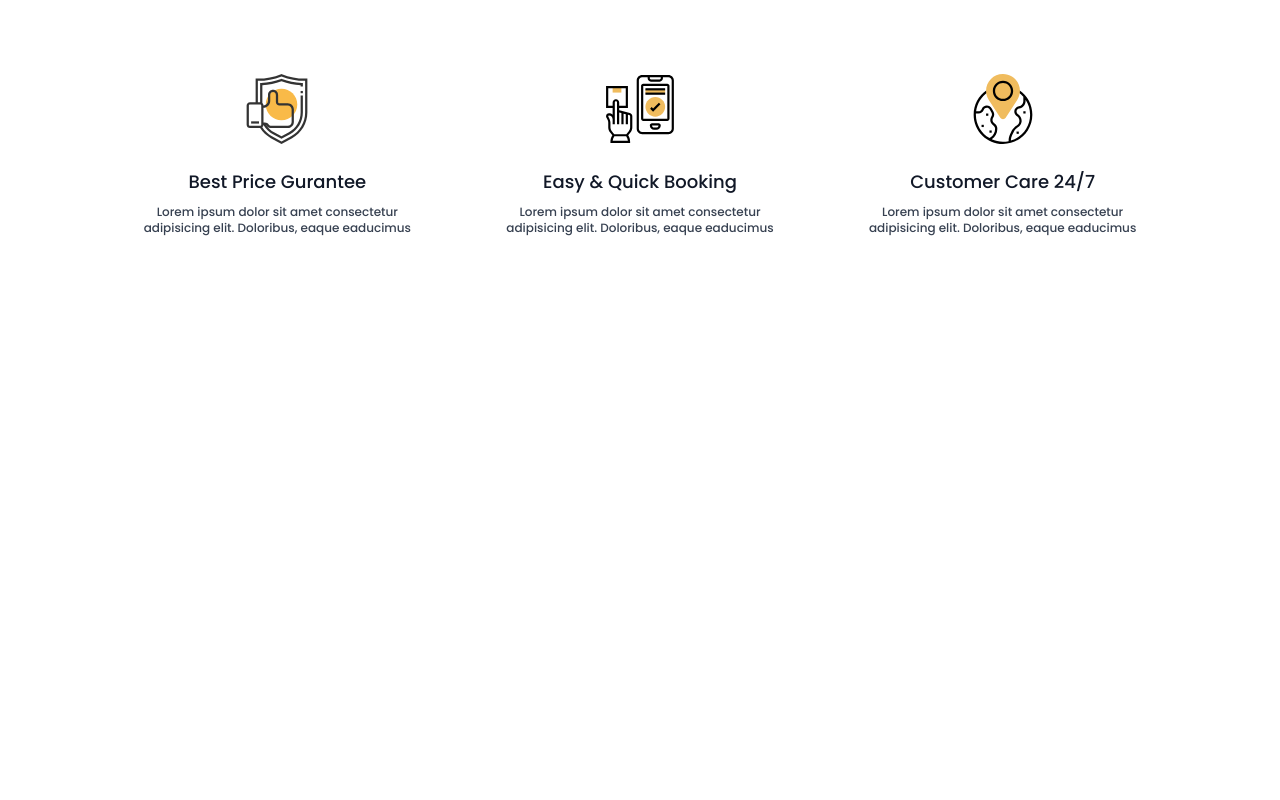
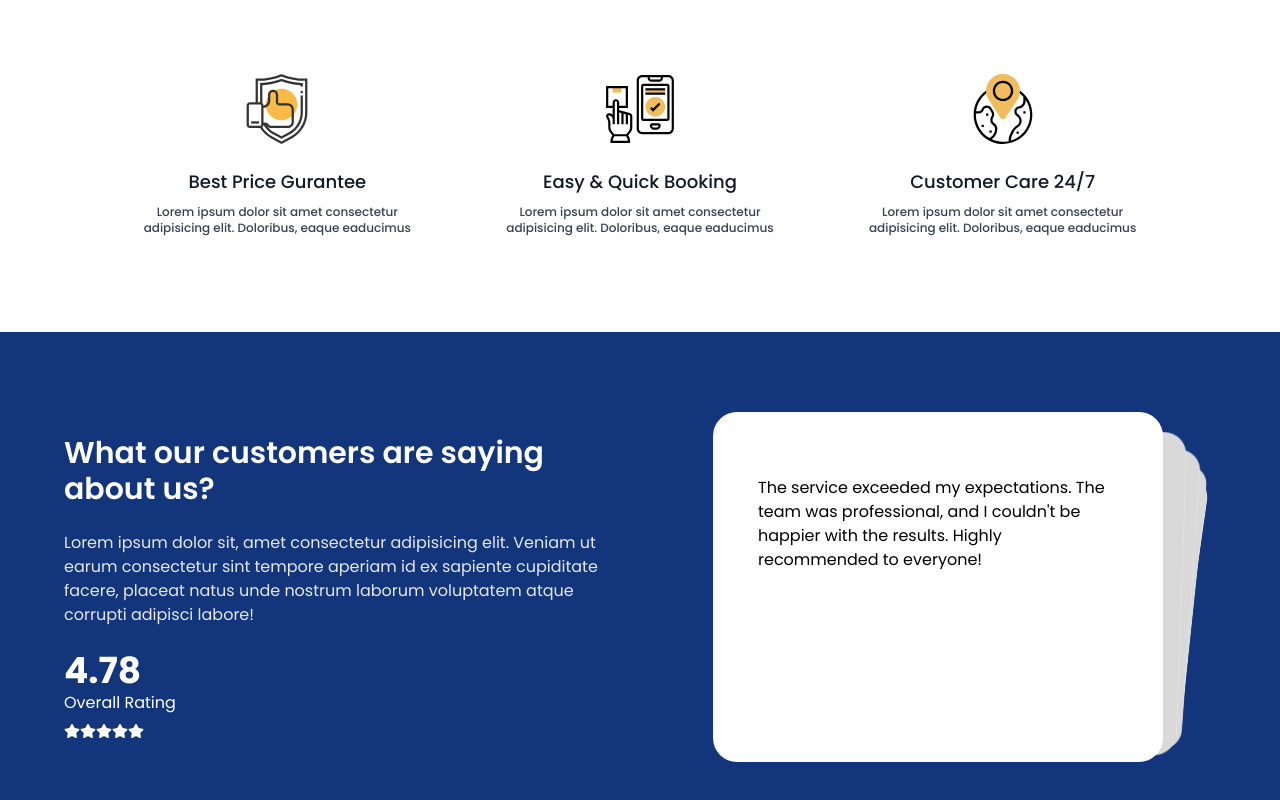
Before and after one commit to OgeeTech/Travel, a Next.js app: page / in a window 1280 px wide. Shown: the part 2498-3298 px from the top of the page. Before the commit the page ends 2830 px from the top, so only its background shows below. Built offline with nearby package versions, Linux system fonts and the light colour scheme.

Commit message:
comletion of slider

```diff
--- a/components/Home/Home.tsx
+++ b/components/Home/Home.tsx
@@ -3,6 +3,7 @@ import Hero from './Hero/Hero'
 import Destination from './Destination/Destination'
 import Hotel from './Hotel/Hotel'
 import WhyChoose from './WhyChoose/WhyChoose'
+import Reviews from './Reviews/Reviews'
 const Home = () => {
   return (
     <div className='overflow-hidden '>
@@ -10,6 +11,7 @@ const Home = () => {
       <Destination/>
       <Hotel/>
       <WhyChoose/>
+      <Reviews/>
     </div>
   )
 }
--- /dev/null
+++ b/components/Home/Reviews/ReviewSlider.jsx
@@ -0,0 +1,34 @@
+'use client';
+import React from 'react';
+import { Swiper, SwiperSlide } from 'swiper/react';
+import 'swiper/css';
+import 'swiper/css/effect-cards';
+import { EffectCards } from 'swiper/modules';
+import { reviewData } from '@/data/data';
+
+const ReviewSlider = () => {
+  return (
+    <div>
+      <Swiper
+        effect={"cards"}
+        grabCursor={true}
+        modules={[EffectCards]}
+        className="md:w-[450px] md:h-[350px] w-[90%] h-[300px]"
+      >
+        {reviewData.map((data) => {
+          return (
+            <SwiperSlide key={data.id} className='bg-white  rounded-3xl block'>
+             <div className="w-[80%] mx-auto mt-16">
+                <p className="text-xs sm:text-sm md:text-base font-semi-bold">
+                    {data.review}
+                </p>
+                </div>
+            </SwiperSlide>
+          );
+        })}
+      </Swiper>
+    </div>
+  );
+}
+
+export default ReviewSlider;
--- /dev/null
+++ b/components/Home/Reviews/Reviews.tsx
@@ -0,0 +1,44 @@
+import React from 'react';
+import { FaStar } from 'react-icons/fa';
+import ReviewSlider from './ReviewSlider';
+
+const Reviews = () => {
+    return (
+        <div className="pt-20 pb-20 flex items-center justify-center flex-col bg-[#13357b]">
+            <div className="w-[90%] mx-auto grid items-center grid-cols-1 lg:grid-cols-2 gap-10">
+                {/* Text Content */}
+                <div>
+                    <h1 className="text-3xl font-semibold text-white">
+                        What our customers are saying about us?
+                    </h1>
+                    <p className="mt-6 text-gray-200">
+                        Lorem ipsum dolor sit, amet consectetur adipisicing elit. Veniam ut earum consectetur sint
+                        tempore aperiam id ex sapiente cupiditate facere, placeat natus unde nostrum laborum
+                        voluptatem atque corrupti adipisci labore!
+                    </p>
+                    {/* Ratings */}
+                    <div className="mt-6 flex items-center space-x-6">
+                        <div>
+                            <p className="text-4xl font-bold text-white">4.78</p>
+                            <p className="text-white mb-2">Overall Rating</p>
+                            <div className="flex items-center">
+                                <FaStar className="text-white" />
+                                <FaStar className="text-white" />
+                                <FaStar className="text-white" />
+                                <FaStar className="text-white" />
+                                <FaStar className="text-white" />
+                            </div>
+                        </div>
+                    </div>
+                </div>
+
+                {/* Slider Section */}
+                <div className="overflow-hidden">
+                    <ReviewSlider />
+                </div>
+            </div>
+        </div>
+    );
+};
+
+export default Reviews;
--- a/package.json
+++ b/package.json
@@ -13,7 +13,8 @@
     "react": "^19.0.0",
     "react-dom": "^19.0.0",
     "react-icons": "^5.4.0",
-    "react-multi-carousel": "^2.8.5"
+    "react-multi-carousel": "^2.8.5",
+    "swiper": "^11.2.1"
   },
   "devDependencies": {
     "@eslint/eslintrc": "^3",
```
Also changed, not shown: 1 other file (tests, documents, lock files or other folders).
